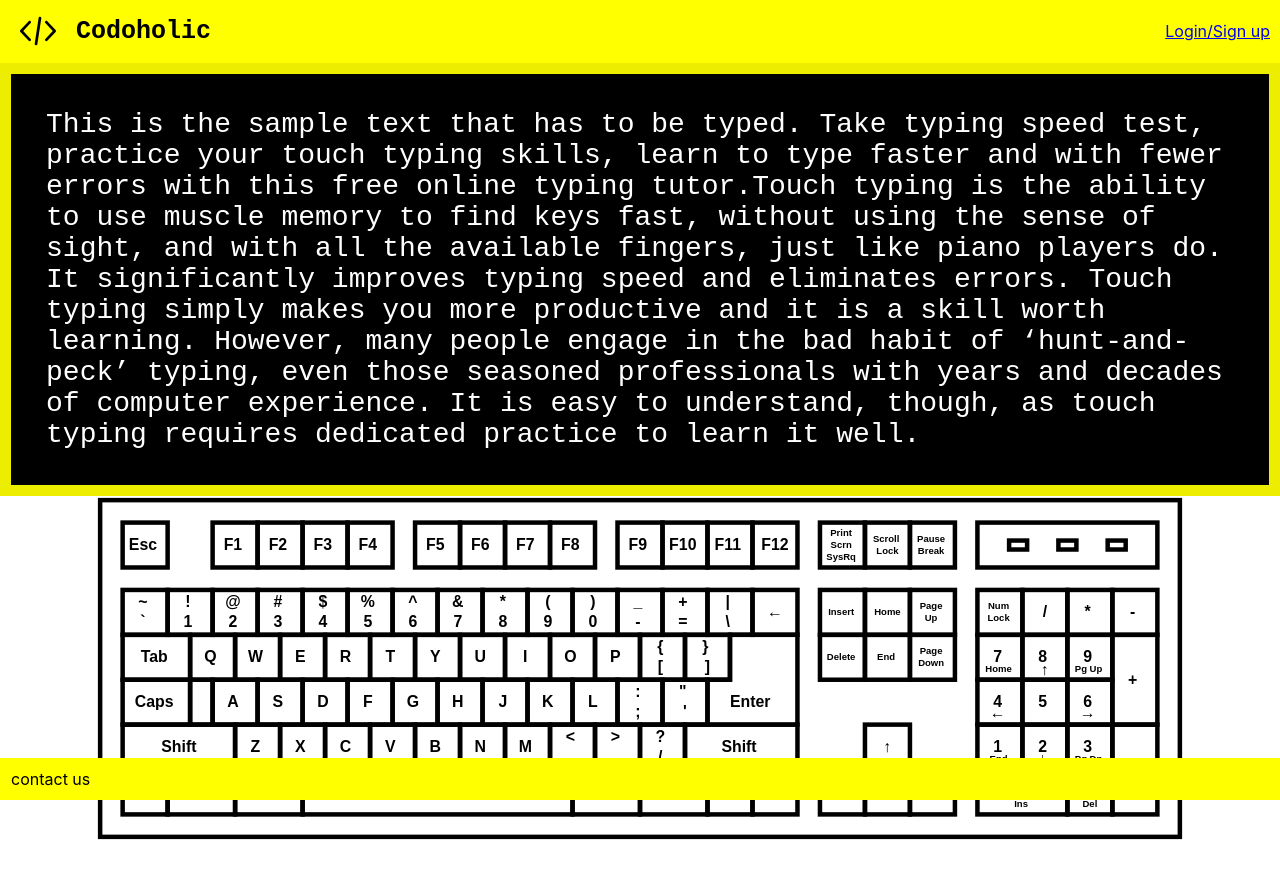
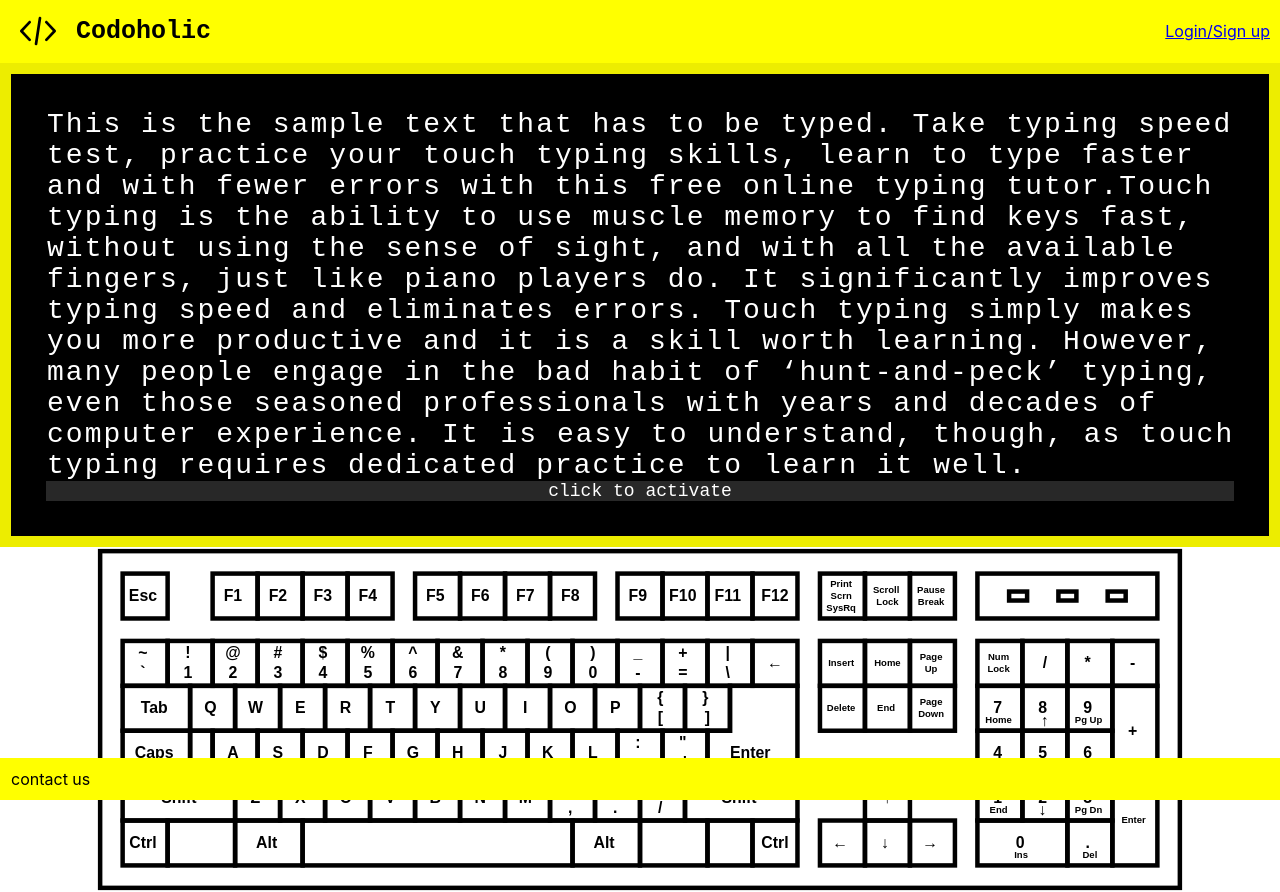
Before and after one commit to nitishvelu/CODOHOLIC, a React (Create React App) app: page / in a window 1280 px wide. Shown: the top 892 px of the page. Before the commit the page ends 841 px from the top, so only its background shows below. Built offline with nearby package versions, Linux system fonts and the light colour scheme.

Commit message:
Fixed slow cursor works fine

```diff
--- a/src/App.js
+++ b/src/App.js
@@ -10,7 +10,7 @@ var sampleText;
 function generateSampleText()
 {
   // this function has to generate sample text for now just returning text
-  return 'This is the sample text that has to be typed.\n Take typing speed test, practice your touch typing skills, learn to type faster and \n with fewer errors with this free online typing tutor.Touch typing is the ability to use muscle memory to find keys fast, without using the sense of sight, and with all the available fingers, just like piano players do. It significantly improves typing speed and eliminates errors. Touch typing simply makes you more productive and it is a skill worth learning. However, many people engage in the bad habit of ‘hunt-and-peck’ typing, even those seasoned professionals with years and decades of computer experience. It  is easy to understand, though, as touch typing requires dedicated practice to  learn it well.'
+  return 'This is the sample text that has to be typed. Take typing speed test, practice your touch typing skills, learn to type faster and with fewer errors with this free online typing tutor.Touch typing is the ability to use muscle memory to find keys fast, without using the sense of sight, and with all the available fingers, just like piano players do. It significantly improves typing speed and eliminates errors. Touch typing simply makes you more productive and it is a skill worth learning. However, many people engage in the bad habit of ‘hunt-and-peck’ typing, even those seasoned professionals with years and decades of computer experience. It  is easy to understand, though, as touch typing requires dedicated practice to  learn it well.'
 
 }
 
--- a/src/components/SampleTextBox.jsx
+++ b/src/components/SampleTextBox.jsx
@@ -1,8 +1,10 @@
 import React from 'react';
-import './SampleTextBox.css'
+import './SampleTextBox.css';
+
+
 var style = {
   text : {
-    // padding : 0.05,
+    padding : 1,
     fontSize : 28
     },
   block : {
@@ -12,13 +14,10 @@ var style = {
     border: 'solid 11px #ffff01ed',
     color: 'white',
   }
-
 }
 
 
 class SampleTextBox extends React.Component {
-
-
   constructor(props)
   {
     //useless constructor will add stuff later
@@ -29,41 +28,79 @@ class SampleTextBox extends React.Component {
     this.arr = this.props.sampleText.split('');
     this.arr = this.arr.map((ele, index) => {
       return (<span style={style.text} key={index} className='sampleText'>{ele}</span>)
-    });
+      });
   }
-  compute
+
+  render ()
+  {
+    return (
+      <div style = {style.block} id = 'sampBox' >
+        {this.arr}
+        <Controller sampleText = {this.props.sampleText} / >
+      </div>
+    );
+  }
+}
+
+
+class Controller extends React.Component {
+  constructor(props)
+  {
+    //useless constructor will add stuff later
+    super(props);
+    this.state = {
+      sampleIndex : 0,
+    };
+
+  }
+
+  shiftCursor = pos =>
+  {
+      let division = document.getElementById('sampBox');
+      division.children[pos].classList.add('activeSpan');
+      if (this.state.sampleIndex  !== 0)
+      {
+        division.children[pos - 1].classList.remove('activeSpan');
+        division.children[pos - 1].classList.add('typedSpan');
+      }
+
+  }
 
   handleKey = event =>
   {
-    //this.addHighlight(this.arr[this.state.sampleIndex])
+    console.log(`type - ${this.props.sampleText[this.state.sampleIndex + 1]}`);
     if(event.key === this.props.sampleText[this.state.sampleIndex])
     {
-          this.arr = this.arr.map((ele, index) => {
-            return (<span style={style.text} key={index} className={`sampleText ${index<(this.state.sampleIndex + 1)? 'typedSpan': ''}`}>{ele}</span>)
-          });
-      this.setState( (prevState) => {
-        return {
-          sampleIndex : prevState.sampleIndex + 1
-        }
+
+      this.setState({
+        sampleIndex : this.state.sampleIndex + 1,
       });
+      if (this.state.sampleIndex === 0)
+      {
+        document.getElementById('sampBox').children[0].classList.remove('activeSpan');
+        document.getElementById('sampBox').children[0].classList.add('typedSpan');
+      }
+
+      this.shiftCursor(this.state.sampleIndex + 1);
+
     }
-    // console.log(this.state.sampleIndex)
+  }
 
+  clickHandler = event => {
+    document.getElementById('sampBox').children[0].classList.add('activeSpan');
+    event.target.style.display = 'none';
   }
 
 
-
-  render ()
-  {
+   render()
+    {
+      return (
+      <div onKeyPress={this.handleKey} tabIndex = '0' onClick={this.clickHandler} style = {{ fontSize : 18, backgroundColor: '#282828' }}>
+        <center>click to activate</center>
+      </div>
+      );
+    }
+}
 
 
-
-
-    return (
-      <div style={style.block} onKeyPress={this.handleKey} tabIndex = '0'>
-      {this.arr}
-      </div>
-    )
-  }
-}
 export default SampleTextBox;
```
